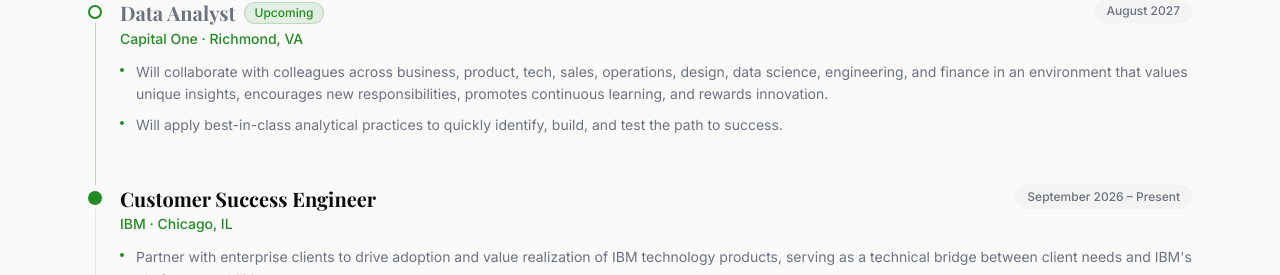
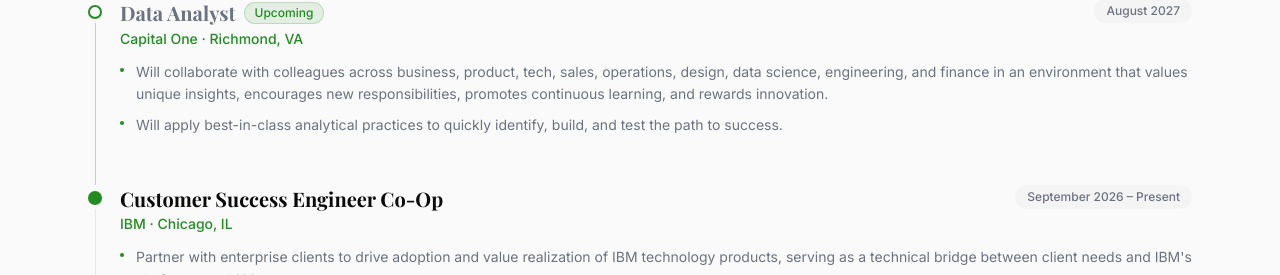
Before and after one commit to JoelForson/econ-portfolio, a Next.js app: page / in a window 1280 px wide. Shown: the part 4009-4284 px from the top of the page. Built offline with nearby package versions, Linux system fonts and the light colour scheme.

Commit message:
Mark IBM role as Co-Op
Co-Authored-By: Claude Opus 4.7 <noreply@anthropic.com>

```diff
--- a/components/Experience.tsx
+++ b/components/Experience.tsx
@@ -12,7 +12,7 @@ const workExperience = [
   },
   {
     company: 'IBM',
-    role: 'Customer Success Engineer',
+    role: 'Customer Success Engineer Co-Op',
     location: 'Chicago, IL',
     period: 'September 2026 – Present',
     bullets: [
```
